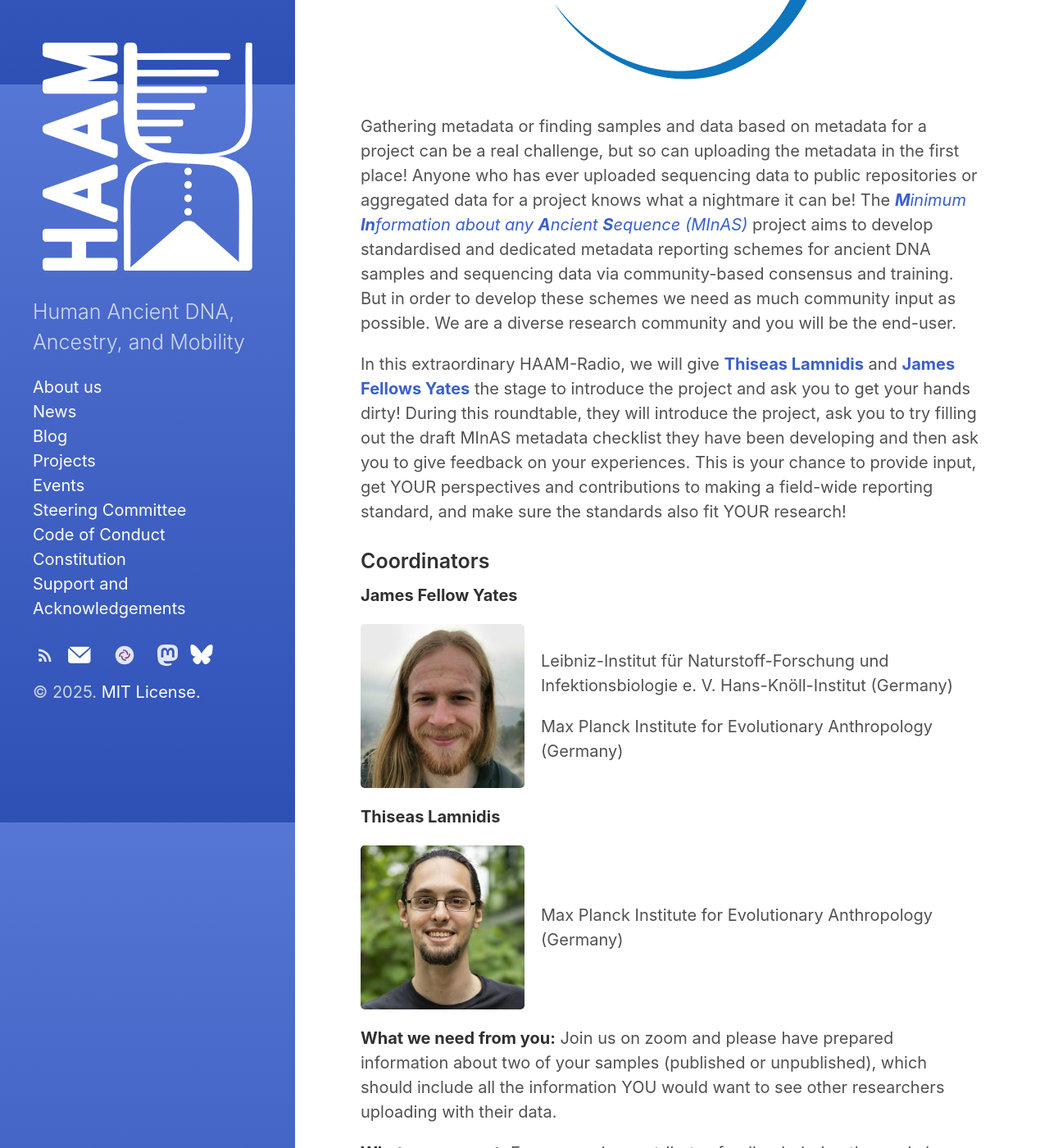
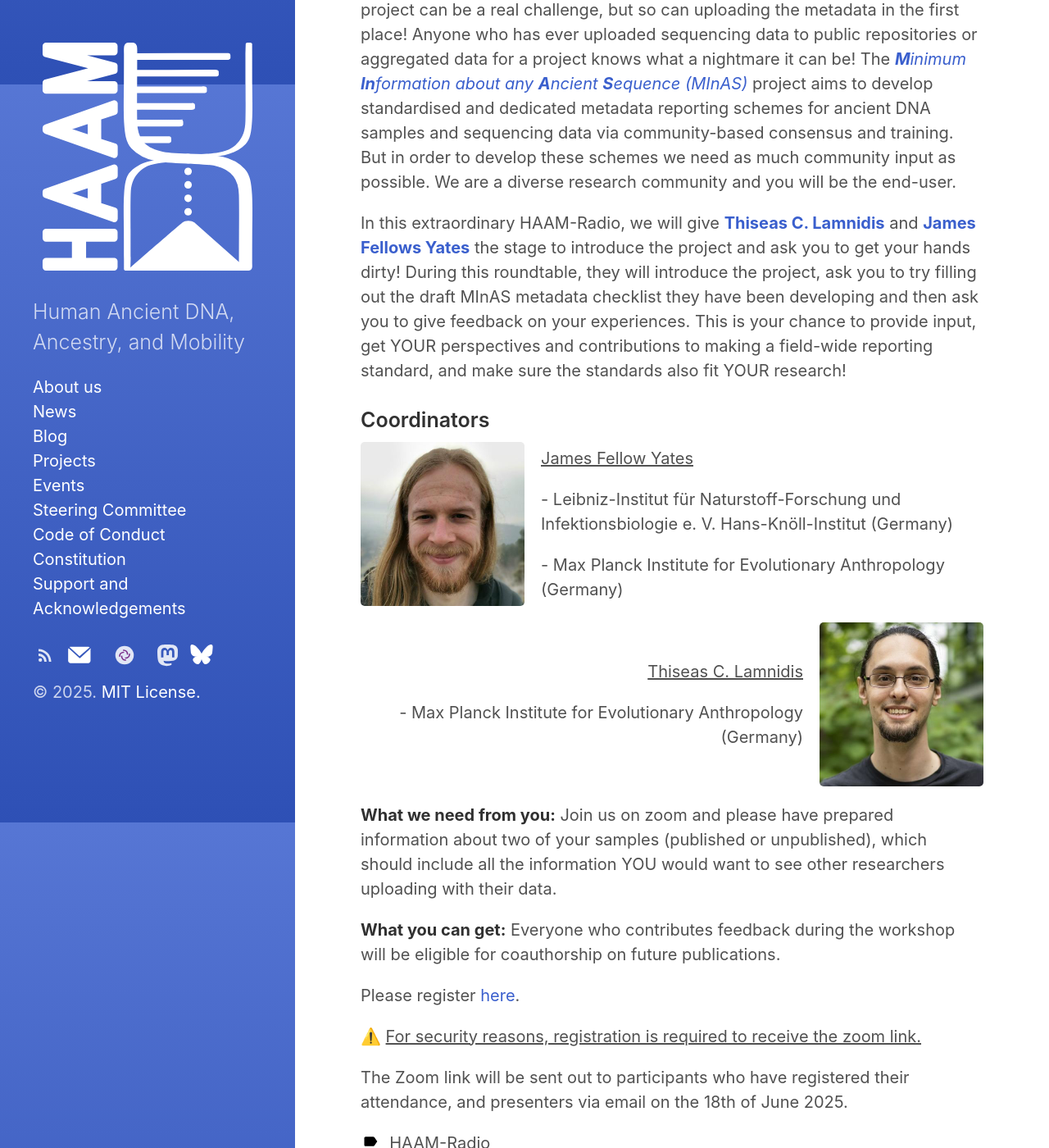
Before and after one commit to haam-community/haam-community.github.io, a Jekyll site: the page built from _posts/2025-05-09-event.md, in a window 1280 px wide and 1400 px high, scrolled down 797 px. Shown: the whole window at 82% size. Built offline with Jekyll 4.4.1, drawn with Linux system fonts in a browser that asks for light colours; some of the changed lines change nothing that is shown.

Commit message:
layout changes and fix TCL name

```diff
--- a/_posts/2025-05-09-event.md
+++ b/_posts/2025-05-09-event.md
@@ -12,35 +12,36 @@
 - **Target audience:** 🧑‍🔬🧑‍💻 anyone (students to professors! All perspectives are welcome)
 
 <p  align="middle">
-<img src="{{ "assets/media/event_images/2025-05-09-event/minas-logo-flat.png" | relative_url }}" alt="Minas Logo" >
+<img src="{{ "assets/media/event_images/2025-05-09-event/minas-logo-flat.png" | relative_url }}" alt="Minas Logo" style="width: 30%; height: 30%">
 </p>
 
 Gathering metadata or finding samples and data based on metadata for a project can be a real challenge, but so can uploading the metadata in the first place! Anyone who has ever uploaded sequencing data to public repositories or aggregated data for a project knows what a nightmare it can be!
 The [_**M**inimum **In**formation about any **A**ncient **S**equence (MInAS)_](https://www.mixs-minas.org/) project aims to develop standardised and dedicated metadata reporting schemes for ancient DNA samples and sequencing data via community-based consensus and training. But in order to develop these schemes we need as much community input as possible. We are a diverse research community and you will be the end-user.
 
-In this extraordinary HAAM-Radio, we will give [**Thiseas Lamnidis**](https://www.eva.mpg.de/archaeogenetics/staff/thiseas-christos-lamnidis/) and [**James Fellows Yates**](https://www.jafy.eu/) the stage to introduce the project and ask you to get your hands dirty! During this roundtable, they will introduce the project, ask you to try filling out the draft MInAS metadata checklist they have been developing and then ask you to give feedback on your experiences. This is your chance to provide input, get YOUR perspectives and contributions to making a field-wide reporting standard, and make sure the standards also fit YOUR research!
+In this extraordinary HAAM-Radio, we will give [**Thiseas C. Lamnidis**](https://www.eva.mpg.de/archaeogenetics/staff/thiseas-christos-lamnidis/) and [**James Fellows Yates**](https://www.jafy.eu/) the stage to introduce the project and ask you to get your hands dirty! During this roundtable, they will introduce the project, ask you to try filling out the draft MInAS metadata checklist they have been developing and then ask you to give feedback on your experiences. This is your chance to provide input, get YOUR perspectives and contributions to making a field-wide reporting standard, and make sure the standards also fit YOUR research!
 
 ### Coordinators
 
-**James Fellow Yates**
 
 <div style="display: flex; align-items: center;">
   <img src="{{ 'assets/media/event_images/2025-05-09-event/FELLOWS_YATES_James.jpg' | relative_url }}"
        alt="James Fellow Yates"
        style="max-width: 200px; margin-right: 20px;">
   <div>
-    <p>Leibniz-Institut für Naturstoff-Forschung und Infektionsbiologie e. V. Hans-Knöll-Institut (Germany) </p>
-    <p>Max Planck Institute for Evolutionary Anthropology (Germany)</p>
+    <p><u>James Fellow Yates</u></p>
+    <p> - Leibniz-Institut für Naturstoff-Forschung und Infektionsbiologie e. V. Hans-Knöll-Institut (Germany) </p>
+    <p> - Max Planck Institute for Evolutionary Anthropology (Germany)</p>
   </div>
 </div>
 
-**Thiseas Lamnidis**
-
 <div style="display: flex; align-items: center;">
+  <div>
+    <p style="text-align: right"><u>Thiseas C. Lamnidis</u></p>
+    <p style="text-align: right"> - Max Planck Institute for Evolutionary Anthropology (Germany)</p>
+  </div>
   <img src="{{ 'assets/media/event_images/2025-05-09-event/LAMNIDIS_Thiseas.jpg' | relative_url }}"
-       alt="Thiseas Lamnidis"
-       style="max-width: 200px; margin-right: 20px;">
-  <p>Max Planck Institute for Evolutionary Anthropology (Germany)</p>
+       alt="Thiseas C. Lamnidis"
+       style="max-width: 200px; margin-left: 20px;">
 </div>
 
 **What we need from you:**
```
